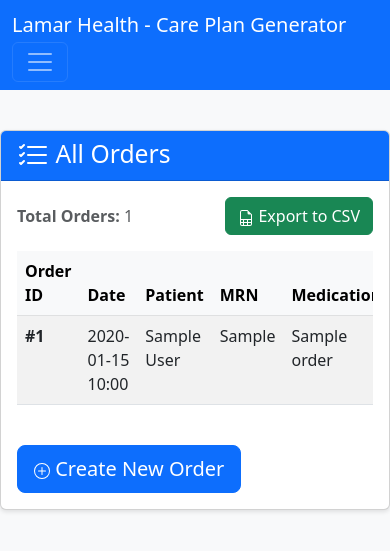
After one commit to nquinn10/lh-technical-exercise, a Django app: page /orders/ in a window 390 px wide. The commit adds this page. Shown: the top 551 px of the page. Run offline with Django 5.2, Linux system fonts and the light colour scheme; tables that the repository leaves empty hold one stand-in row (values such as "Sample post").

Commit message:
feat: add orders list view and CSV export functionality
- Add orders_list view displaying all orders in responsive table
- Add export_csv view for pharma reporting with all order data
- Create orders_list.html template with Bootstrap table and status badges
- Add navigation bar with Create Order and View Orders links
- Add URL routes for /orders/ and /export/

```diff
--- a/care_plans/templates/care_plans/base.html
+++ b/care_plans/templates/care_plans/base.html
@@ -60,9 +60,33 @@
     {% block extra_css %}{% endblock %}
 </head>
 <body>
-    <nav class="navbar navbar-dark bg-primary">
+    <nav class="navbar navbar-expand-lg navbar-dark bg-primary">
         <div class="container-fluid">
             <span class="navbar-brand mb-0 h1">Lamar Health - Care Plan Generator</span>
+            <button class="navbar-toggler" type="button" data-bs-toggle="collapse" data-bs-target="#navbarNav" aria-controls="navbarNav" aria-expanded="false" aria-label="Toggle navigation">
+                <span class="navbar-toggler-icon"></span>
+            </button>
+            <div class="collapse navbar-collapse" id="navbarNav">
+                <ul class="navbar-nav ms-auto">
+                    <li class="nav-item">
+                        <a class="nav-link" href="{% url 'create_order' %}">
+                            <svg xmlns="http://www.w3.org/2000/svg" width="16" height="16" fill="currentColor" class="bi bi-plus-circle" viewBox="0 0 16 16">
+                                <path d="M8 15A7 7 0 1 1 8 1a7 7 0 0 1 0 14zm0 1A8 8 0 1 0 8 0a8 8 0 0 0 0 16z"/>
+                                <path d="M8 4a.5.5 0 0 1 .5.5v3h3a.5.5 0 0 1 0 1h-3v3a.5.5 0 0 1-1 0v-3h-3a.5.5 0 0 1 0-1h3v-3A.5.5 0 0 1 8 4z"/>
+                            </svg>
+                            Create Order
+                        </a>
+                    </li>
+                    <li class="nav-item">
+                        <a class="nav-link" href="{% url 'orders_list' %}">
+                            <svg xmlns="http://www.w3.org/2000/svg" width="16" height="16" fill="currentColor" class="bi bi-list-ul" viewBox="0 0 16 16">
+                                <path fill-rule="evenodd" d="M5 11.5a.5.5 0 0 1 .5-.5h9a.5.5 0 0 1 0 1h-9a.5.5 0 0 1-.5-.5zm0-4a.5.5 0 0 1 .5-.5h9a.5.5 0 0 1 0 1h-9a.5.5 0 0 1-.5-.5zm0-4a.5.5 0 0 1 .5-.5h9a.5.5 0 0 1 0 1h-9a.5.5 0 0 1-.5-.5zM3.854 2.146a.5.5 0 0 1 0 .708l-1.5 1.5a.5.5 0 0 1-.708 0l-.5-.5a.5.5 0 1 1 .708-.708L2 3.293l1.146-1.147a.5.5 0 0 1 .708 0zm0 4a.5.5 0 0 1 0 .708l-1.5 1.5a.5.5 0 0 1-.708 0l-.5-.5a.5.5 0 1 1 .708-.708L2 7.293l1.146-1.147a.5.5 0 0 1 .708 0zm0 4a.5.5 0 0 1 0 .708l-1.5 1.5a.5.5 0 0 1-.708 0l-.5-.5a.5.5 0 0 1 .708-.708l.146.147 1.146-1.147a.5.5 0 0 1 .708 0z"/>
+                            </svg>
+                            View Orders
+                        </a>
+                    </li>
+                </ul>
+            </div>
         </div>
     </nav>
 
--- /dev/null
+++ b/care_plans/templates/care_plans/orders_list.html
@@ -0,0 +1,91 @@
+{% extends "care_plans/base.html" %}
+
+{% block title %}All Orders - Lamar Health{% endblock %}
+
+{% block content %}
+<div class="card">
+    <div class="card-header bg-primary text-white">
+        <h2 class="mb-0">
+            <svg xmlns="http://www.w3.org/2000/svg" width="32" height="32" fill="currentColor" class="bi bi-list-ul" viewBox="0 0 16 16">
+                <path fill-rule="evenodd" d="M5 11.5a.5.5 0 0 1 .5-.5h9a.5.5 0 0 1 0 1h-9a.5.5 0 0 1-.5-.5zm0-4a.5.5 0 0 1 .5-.5h9a.5.5 0 0 1 0 1h-9a.5.5 0 0 1-.5-.5zm0-4a.5.5 0 0 1 .5-.5h9a.5.5 0 0 1 0 1h-9a.5.5 0 0 1-.5-.5zM3.854 2.146a.5.5 0 0 1 0 .708l-1.5 1.5a.5.5 0 0 1-.708 0l-.5-.5a.5.5 0 1 1 .708-.708L2 3.293l1.146-1.147a.5.5 0 0 1 .708 0zm0 4a.5.5 0 0 1 0 .708l-1.5 1.5a.5.5 0 0 1-.708 0l-.5-.5a.5.5 0 1 1 .708-.708L2 7.293l1.146-1.147a.5.5 0 0 1 .708 0zm0 4a.5.5 0 0 1 0 .708l-1.5 1.5a.5.5 0 0 1-.708 0l-.5-.5a.5.5 0 0 1 .708-.708l.146.147 1.146-1.147a.5.5 0 0 1 .708 0z"/>
+            </svg>
+            All Orders
+        </h2>
+    </div>
+    <div class="card-body">
+        <div class="d-flex justify-content-between align-items-center mb-3">
+            <p class="mb-0 text-muted">
+                <strong>Total Orders:</strong> {{ orders.count }}
+            </p>
+            <a href="{% url 'export_csv' %}" class="btn btn-success">
+                <svg xmlns="http://www.w3.org/2000/svg" width="16" height="16" fill="currentColor" class="bi bi-file-earmark-spreadsheet" viewBox="0 0 16 16">
+                    <path d="M14 14V4.5L9.5 0H4a2 2 0 0 0-2 2v12a2 2 0 0 0 2 2h8a2 2 0 0 0 2-2zM9.5 3A1.5 1.5 0 0 0 11 4.5h2V9H3V2a1 1 0 0 1 1-1h5.5v2zM3 12v-2h2v2H3zm0 1h2v2H4a1 1 0 0 1-1-1v-1zm3 2v-2h3v2H6zm4 0v-2h3v1a1 1 0 0 1-1 1h-2zm3-3h-3v-2h3v2zm-7 0v-2h3v2H6z"/>
+                </svg>
+                Export to CSV
+            </a>
+        </div>
+
+        {% if orders %}
+        <div class="table-responsive">
+            <table class="table table-hover table-striped">
+                <thead class="table-light">
+                    <tr>
+                        <th>Order ID</th>
+                        <th>Date</th>
+                        <th>Patient</th>
+                        <th>MRN</th>
+                        <th>Medication</th>
+                        <th>Provider</th>
+                        <th>Care Plan</th>
+                        <th>Actions</th>
+                    </tr>
+                </thead>
+                <tbody>
+                    {% for order in orders %}
+                    <tr>
+                        <td><strong>#{{ order.id }}</strong></td>
+                        <td>{{ order.created_at|date:"Y-m-d H:i" }}</td>
+                        <td>{{ order.patient.first_name }} {{ order.patient.last_name }}</td>
+                        <td>{{ order.patient.mrn }}</td>
+                        <td>{{ order.medication_name }}</td>
+                        <td>{{ order.provider.name }}</td>
+                        <td>
+                            {% if order.care_plan %}
+                            <span class="badge bg-success">Generated</span>
+                            {% else %}
+                            <span class="badge bg-warning text-dark">Not Generated</span>
+                            {% endif %}
+                        </td>
+                        <td>
+                            <a href="{% url 'order_success' order.id %}" class="btn btn-sm btn-primary">
+                                <svg xmlns="http://www.w3.org/2000/svg" width="14" height="14" fill="currentColor" class="bi bi-eye" viewBox="0 0 16 16">
+                                    <path d="M16 8s-3-5.5-8-5.5S0 8 0 8s3 5.5 8 5.5S16 8 16 8zM1.173 8a13.133 13.133 0 0 1 1.66-2.043C4.12 4.668 5.88 3.5 8 3.5c2.12 0 3.879 1.168 5.168 2.457A13.133 13.133 0 0 1 14.828 8c-.058.087-.122.183-.195.288-.335.48-.83 1.12-1.465 1.755C11.879 11.332 10.119 12.5 8 12.5c-2.12 0-3.879-1.168-5.168-2.457A13.134 13.134 0 0 1 1.172 8z"/>
+                                    <path d="M8 5.5a2.5 2.5 0 1 0 0 5 2.5 2.5 0 0 0 0-5zM4.5 8a3.5 3.5 0 1 1 7 0 3.5 3.5 0 0 1-7 0z"/>
+                                </svg>
+                                View
+                            </a>
+                        </td>
+                    </tr>
+                    {% endfor %}
+                </tbody>
+            </table>
+        </div>
+        {% else %}
+        <div class="alert alert-info">
+            <h5 class="alert-heading">No Orders Yet</h5>
+            <p class="mb-0">No orders have been created yet. Create your first order to get started.</p>
+        </div>
+        {% endif %}
+
+        <div class="mt-4">
+            <a href="{% url 'create_order' %}" class="btn btn-primary btn-lg">
+                <svg xmlns="http://www.w3.org/2000/svg" width="16" height="16" fill="currentColor" class="bi bi-plus-circle" viewBox="0 0 16 16">
+                    <path d="M8 15A7 7 0 1 1 8 1a7 7 0 0 1 0 14zm0 1A8 8 0 1 0 8 0a8 8 0 0 0 0 16z"/>
+                    <path d="M8 4a.5.5 0 0 1 .5.5v3h3a.5.5 0 0 1 0 1h-3v3a.5.5 0 0 1-1 0v-3h-3a.5.5 0 0 1 0-1h3v-3A.5.5 0 0 1 8 4z"/>
+                </svg>
+                Create New Order
+            </a>
+        </div>
+    </div>
+</div>
+{% endblock %}
--- a/care_plans/urls.py
+++ b/care_plans/urls.py
@@ -3,6 +3,8 @@ from . import views
 
 urlpatterns = [
     path('', views.create_order, name='create_order'),
+    path('orders/', views.orders_list, name='orders_list'),
+    path('export/', views.export_csv, name='export_csv'),
     path('success/<int:order_id>/', views.order_success, name='order_success'),
     path('update/<int:order_id>/', views.update_care_plan, name='update_care_plan'),
     path('download/<int:order_id>/', views.download_care_plan, name='download_care_plan'),
--- a/care_plans/views.py
+++ b/care_plans/views.py
@@ -4,6 +4,7 @@ from .forms import OrderForm
 from .models import Provider, Patient, Order, CarePlan
 from .llm import generate_care_plan
 import logging
+import csv
 from datetime import datetime
 
 logger = logging.getLogger(__name__)
@@ -159,3 +160,78 @@ def download_care_plan(request, order_id):
     response['Content-Disposition'] = f'attachment; filename="{filename}"'
 
     return response
+
+
+def orders_list(request):
+    """
+    Display all orders in a table format
+
+    Shows Order ID, Date, Patient, MRN, Medication, and Provider.
+    Orders are sorted by most recent first.
+    """
+    orders = Order.objects.select_related('patient', 'provider').all().order_by('-created_at')
+
+    return render(request, 'care_plans/orders_list.html', {
+        'orders': orders
+    })
+
+
+def export_csv(request):
+    """
+    Export all orders to CSV for pharma reporting
+
+    CSV includes: order_id, order_date, patient_mrn, patient_first_name,
+    patient_last_name, provider_name, provider_npi, primary_diagnosis,
+    medication_name, additional_diagnoses, medication_history, care_plan_text
+    """
+    # Create response with CSV content type
+    response = HttpResponse(content_type='text/csv')
+    timestamp = datetime.now().strftime('%Y%m%d_%H%M%S')
+    response['Content-Disposition'] = f'attachment; filename="orders_export_{timestamp}.csv"'
+
+    # Create CSV writer
+    writer = csv.writer(response)
+
+    # Write header row
+    writer.writerow([
+        'Order ID',
+        'Order Date',
+        'Patient MRN',
+        'Patient First Name',
+        'Patient Last Name',
+        'Provider Name',
+        'Provider NPI',
+        'Primary Diagnosis',
+        'Medication Name',
+        'Additional Diagnoses',
+        'Medication History',
+        'Care Plan Text'
+    ])
+
+    # Write data rows
+    orders = Order.objects.select_related('patient', 'provider').all().order_by('-created_at')
+
+    for order in orders:
+        # Get care plan text if it exists
+        try:
+            care_plan_text = order.care_plan.care_plan_text
+        except CarePlan.DoesNotExist:
+            care_plan_text = ''
+
+        writer.writerow([
+            order.id,
+            order.created_at.strftime('%Y-%m-%d %H:%M:%S'),
+            order.patient.mrn,
+            order.patient.first_name,
+            order.patient.last_name,
+            order.provider.name,
+            order.provider.npi,
+            order.primary_diagnosis,
+            order.medication_name,
+            order.additional_diagnoses,
+            order.medication_history,
+            care_plan_text
+        ])
+
+    logger.info(f"CSV export generated with {orders.count()} orders")
+    return response
```
